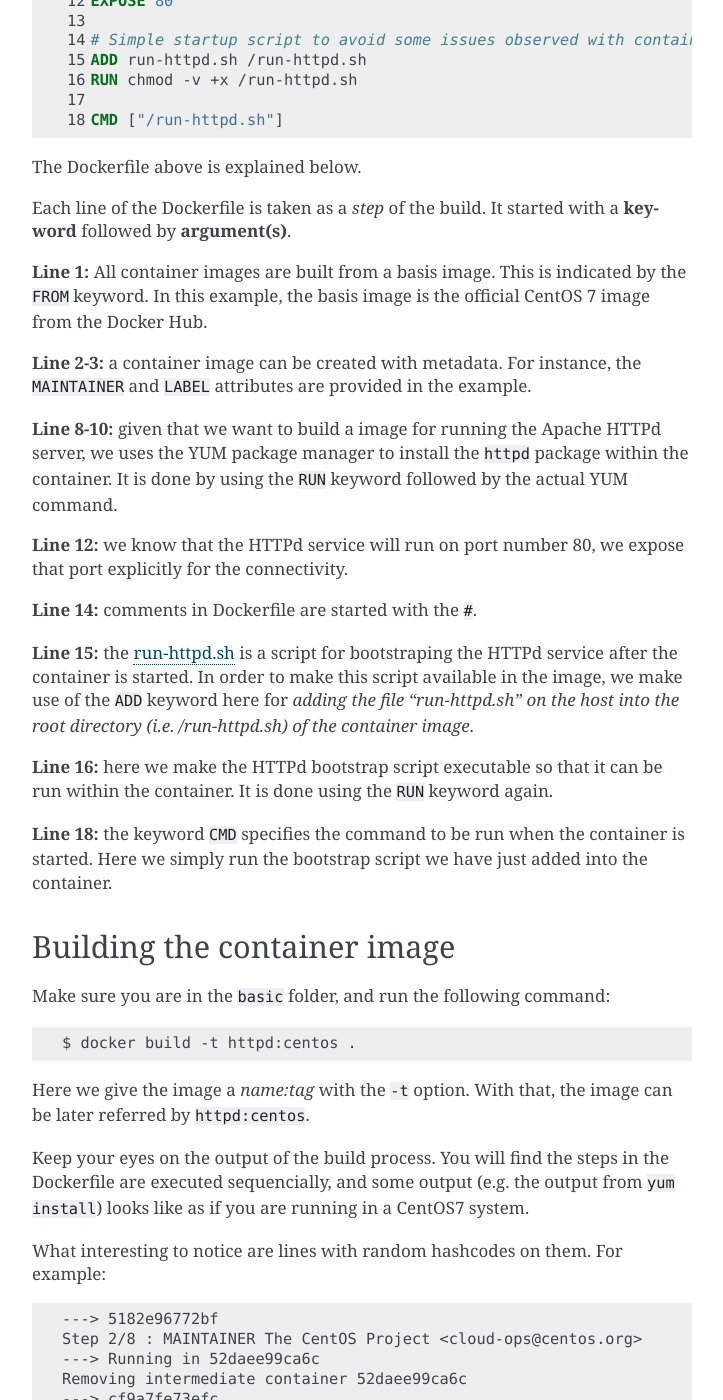
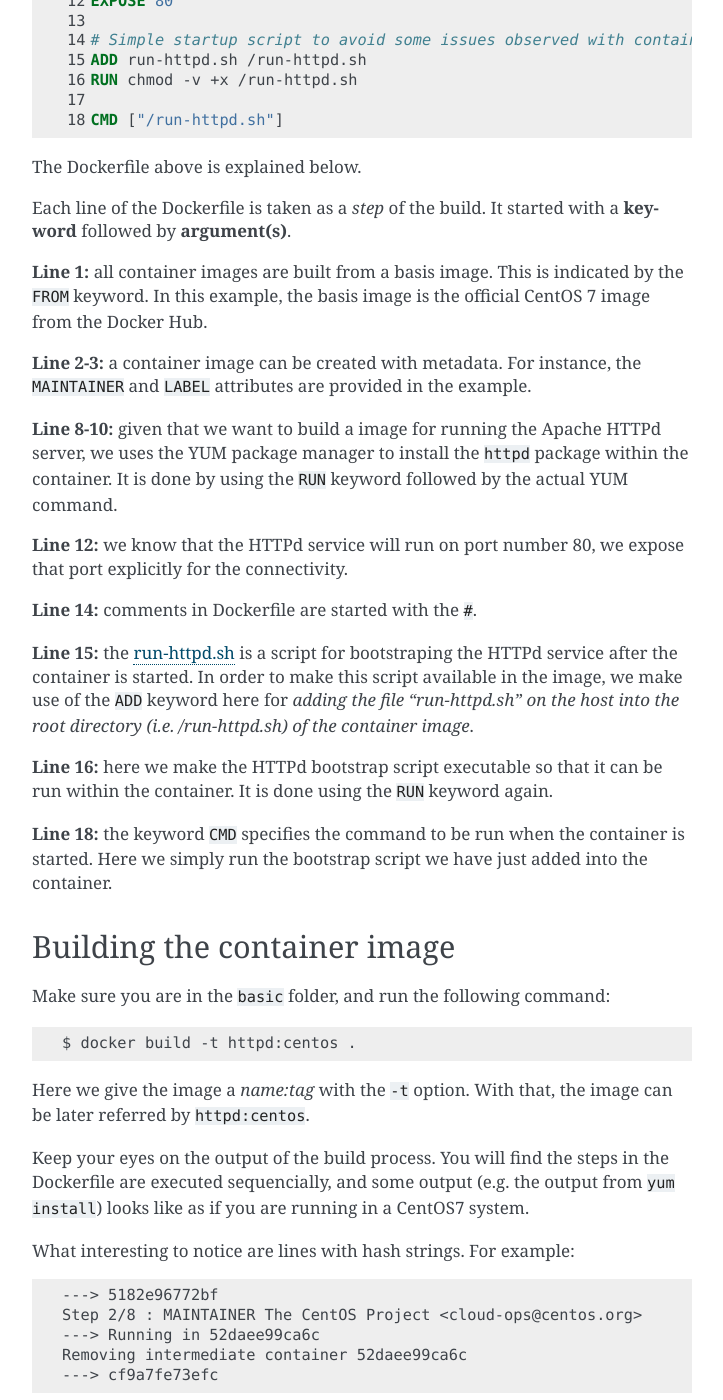
Before and after one commit to Donders-Institute/docker-swarm-setup, a Sphinx documentation site: the page built from doc/tutorial/basic.rst, in a window 1280 px wide and 1400 px high, scrolled down 1007 px. Shown: the whole window, without its empty margins (388-1111 px from the left). Built offline with Sphinx 7.4.7, drawn with Linux system fonts in a browser that asks for light colours.

Commit message:
Update basic.rst

```diff
--- a/doc/tutorial/basic.rst
+++ b/doc/tutorial/basic.rst
@@ -55,7 +55,7 @@ The Dockerfile above is explained below.
 
 Each line of the Dockerfile is taken as a *step* of the build.  It started with a **keyword** followed by **argument(s)**.
 
-**Line 1:** All container images are built from a basis image.  This is indicated by the ``FROM`` keyword. In this example, the basis image is the official CentOS 7 image from the Docker Hub.
+**Line 1:** all container images are built from a basis image.  This is indicated by the ``FROM`` keyword. In this example, the basis image is the official CentOS 7 image from the Docker Hub.
 
 **Line 2-3:** a container image can be created with metadata.  For instance, the ``MAINTAINER`` and ``LABEL`` attributes are provided in the example.
 
@@ -84,7 +84,7 @@ Here we give the image a *name:tag* with the ``-t`` option.  With that, the imag
 
 Keep your eyes on the output of the build process.  You will find the steps in the Dockerfile are executed sequencially, and some output (e.g. the output from ``yum install``) looks like as if you are running in a CentOS7 system.
 
-What interesting to notice are lines with random hashcodes on them.  For example:
+What interesting to notice are lines with hash strings.  For example:
 
 .. code-block:: none
 
```
